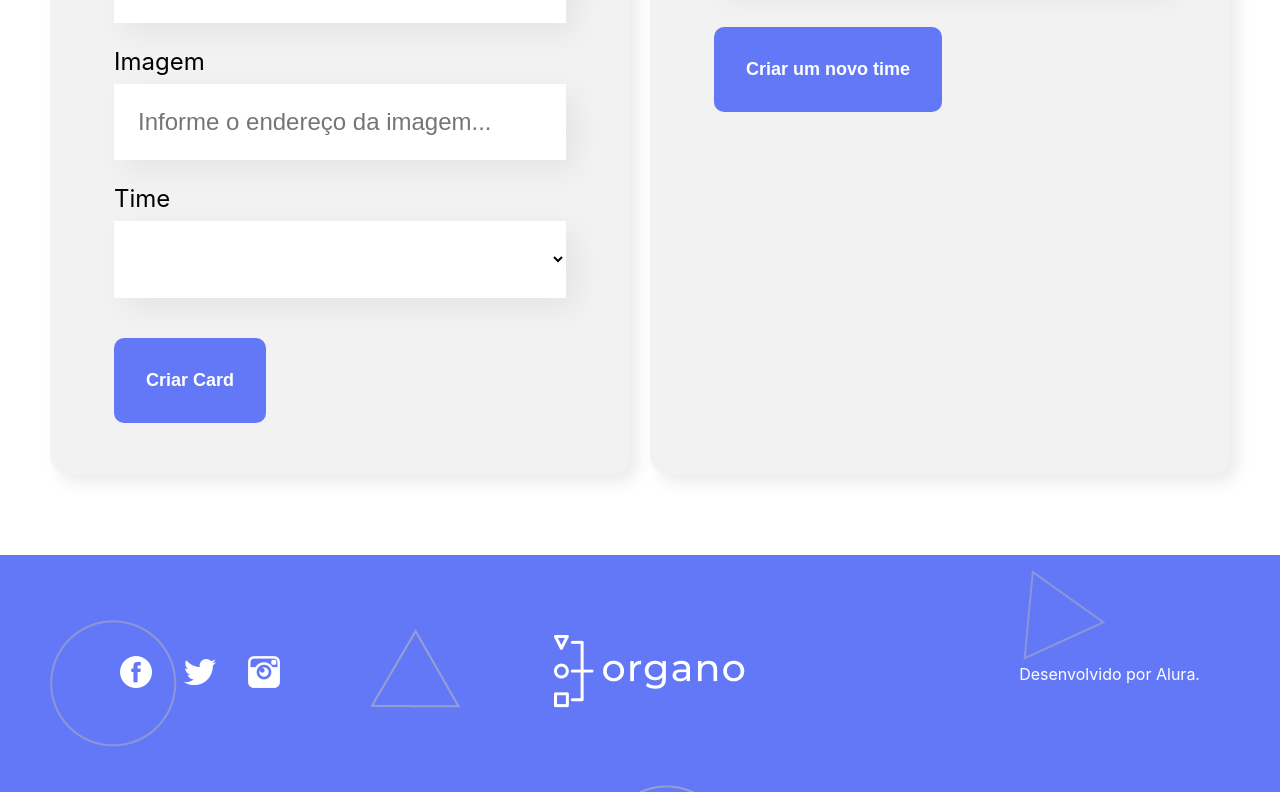
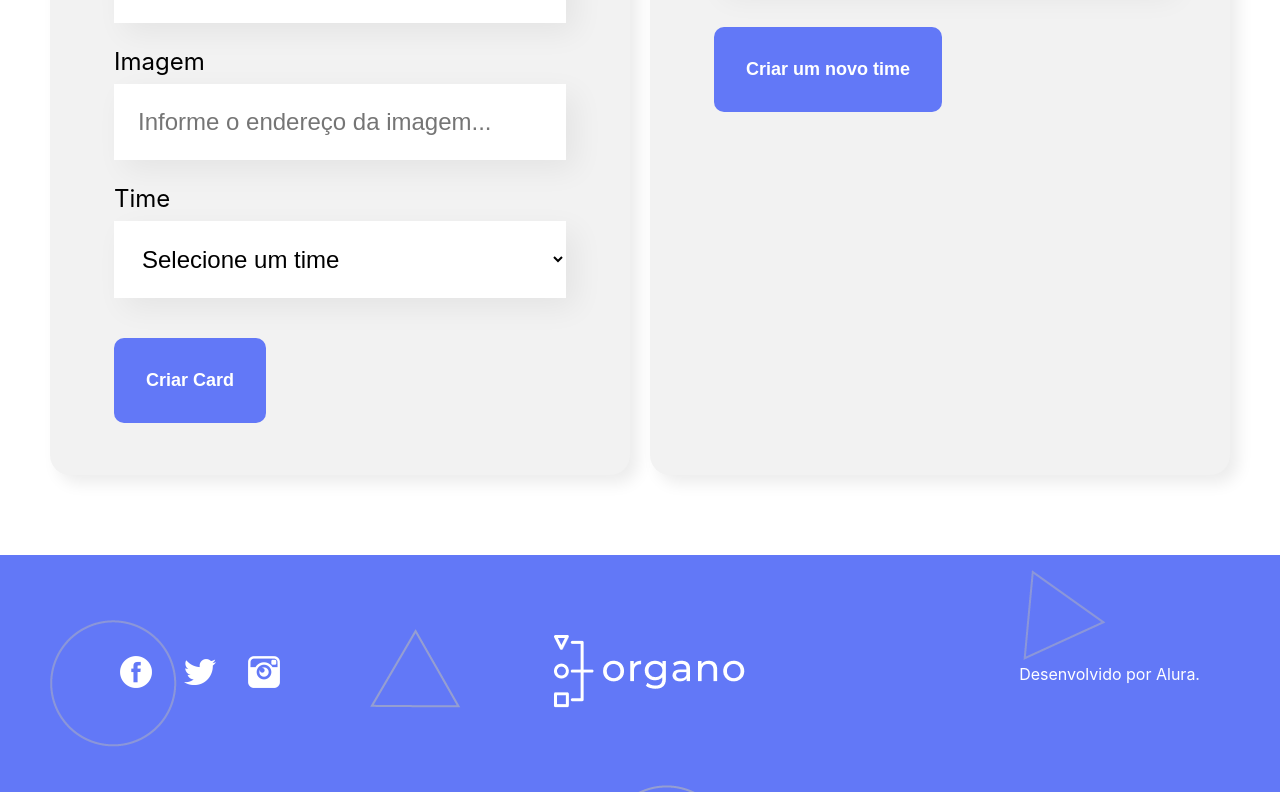
Before and after one commit to AdmAlexandreMattos/react-organo-alura, a React (Create React App) app: page / in a window 1280 px wide. Shown: the part 943-1735 px from the top of the page. Built offline with nearby package versions, Linux system fonts and the light colour scheme.

Commit message:
Correções pós curso
Corrigindo a lógica de criar um time com o mesmo nome, permitindo a criação e não duplicando os colaboradores ao adicionar no time duplicado.

```diff
--- a/src/App.js
+++ b/src/App.js
@@ -51,7 +51,7 @@ function App() {
   };
 
   const cadastrarTime = (novoTime) => {
-    setTimes([...times, { ...novoTime, id: uuidv4() }]);
+    setTimes([...times, { id: uuidv4(), ...novoTime }]);
   };
 
   function deletarColaborador(id) {
@@ -84,7 +84,7 @@ function App() {
     <div className="App">
       <Banner />
       <Formulario
-        times={times.map((time) => time.nome)}
+        times={times}
         aoColaboradorCadastrado={(colaborador) =>
           aoNovoColaboradorAdicionado(colaborador)
         }
@@ -98,7 +98,7 @@ function App() {
           mudarCor={mudarCorDoTime}
           time={time}
           colaboradores={colaboradores.filter(
-            (colaborador) => colaborador.time === time.nome
+            (colaborador) => colaborador.idTime === time.id
           )}
           aoDeletar={deletarColaborador}
         />
--- a/src/componentes/Formulario/Formulario.js
+++ b/src/componentes/Formulario/Formulario.js
@@ -14,8 +14,10 @@ export const Formulario = ({
   const [cargo, setCargo] = useState("");
   const [imagem, setImagem] = useState("");
   const [time, setTime] = useState("");
+  const [idTime, setIdTime] = useState("");
+
   const [nomeTime, setNomeTime] = useState("");
-  const [corTime, setCorTime] = useState("");
+  const [corTime, setCorTime] = useState("#000000");
 
   const aoSalvar = (evento) => {
     evento.preventDefault();
@@ -26,6 +28,7 @@ export const Formulario = ({
       cargo,
       imagem,
       time,
+      idTime,
     });
     setNome("");
     setCargo("");
@@ -59,7 +62,11 @@ export const Formulario = ({
         />
         <ListaSuspensa
           valor={time}
-          aoAlterar={(valor) => setTime(valor)}
+          idTime={idTime}
+          aoAlterar={(valor) => {
+            setTime(valor.nomeTime);
+            setIdTime(valor.idTime);
+          }}
           obrigatorio={true}
           label="Time"
           itens={times}
@@ -74,7 +81,7 @@ export const Formulario = ({
             cor: corTime,
           });
           setNomeTime("");
-          setCorTime("");
+          setCorTime("#000000");
         }}
       >
         <h2>Preencha os dados para criar um novo time.</h2>
--- a/src/componentes/ListaSuspensa/ListaSuspensa.js
+++ b/src/componentes/ListaSuspensa/ListaSuspensa.js
@@ -5,13 +5,18 @@ export const ListaSuspensa = (props) => {
     <div className="campo-lista-suspensa">
       <label>{props.label}</label>
       <select
-        onChange={(evento) => props.aoAlterar(evento.target.value)}
+        onChange={(evento) => props.aoAlterar(JSON.parse(evento.target.value))}
         required={props.obrigatorio}
-        value={props.valor}
+        value={JSON.stringify({ idTime: props.idTime, nomeTime: props.valor })}
       >
-        <option value=""></option>
+        <option value="">Selecione um time</option>
         {props.itens.map((item, indice) => (
-          <option key={indice}>{item}</option>
+          <option
+            key={indice}
+            value={JSON.stringify({ idTime: item.id, nomeTime: item.nome })}
+          >
+            {item.nome}
+          </option>
         ))}
       </select>
     </div>
```
